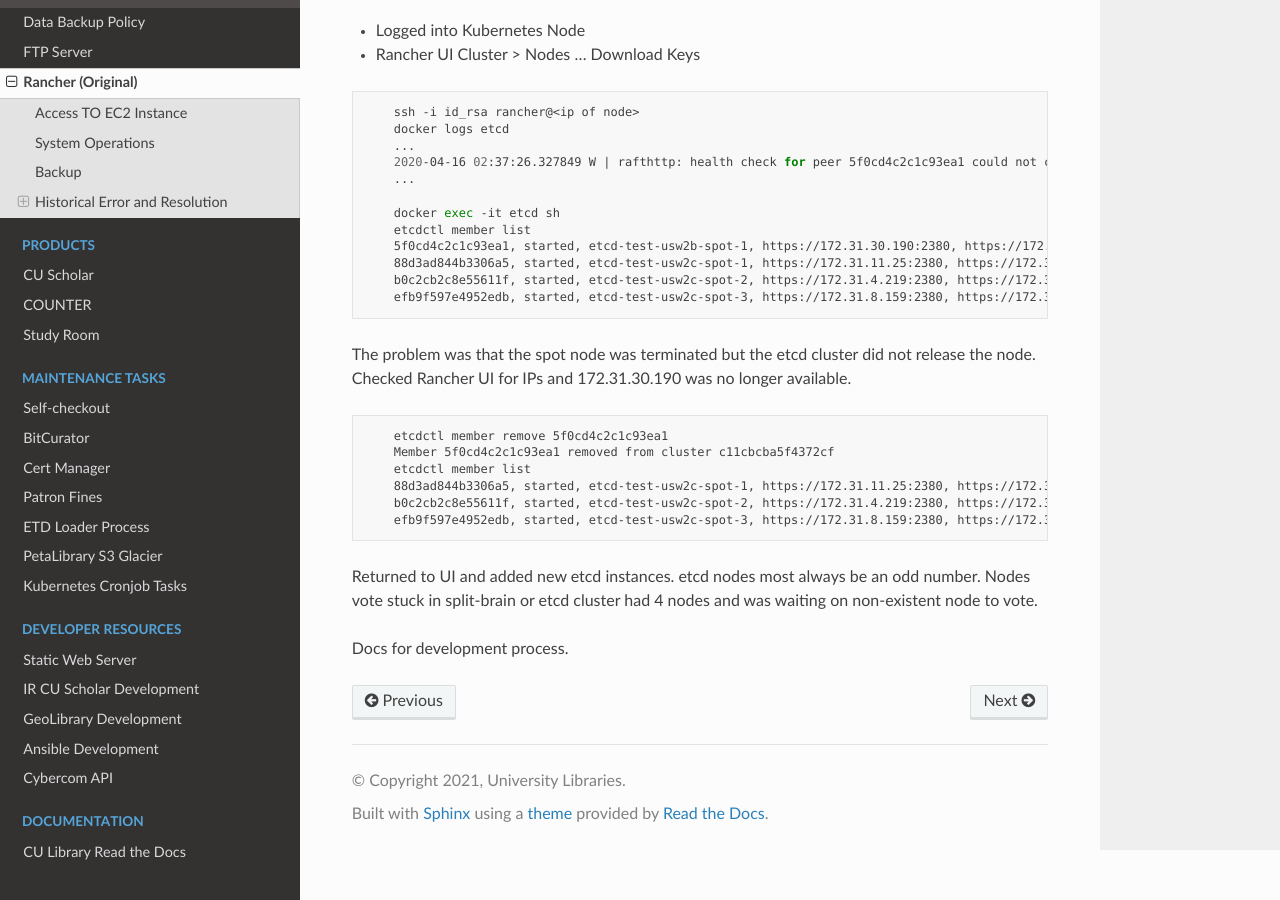
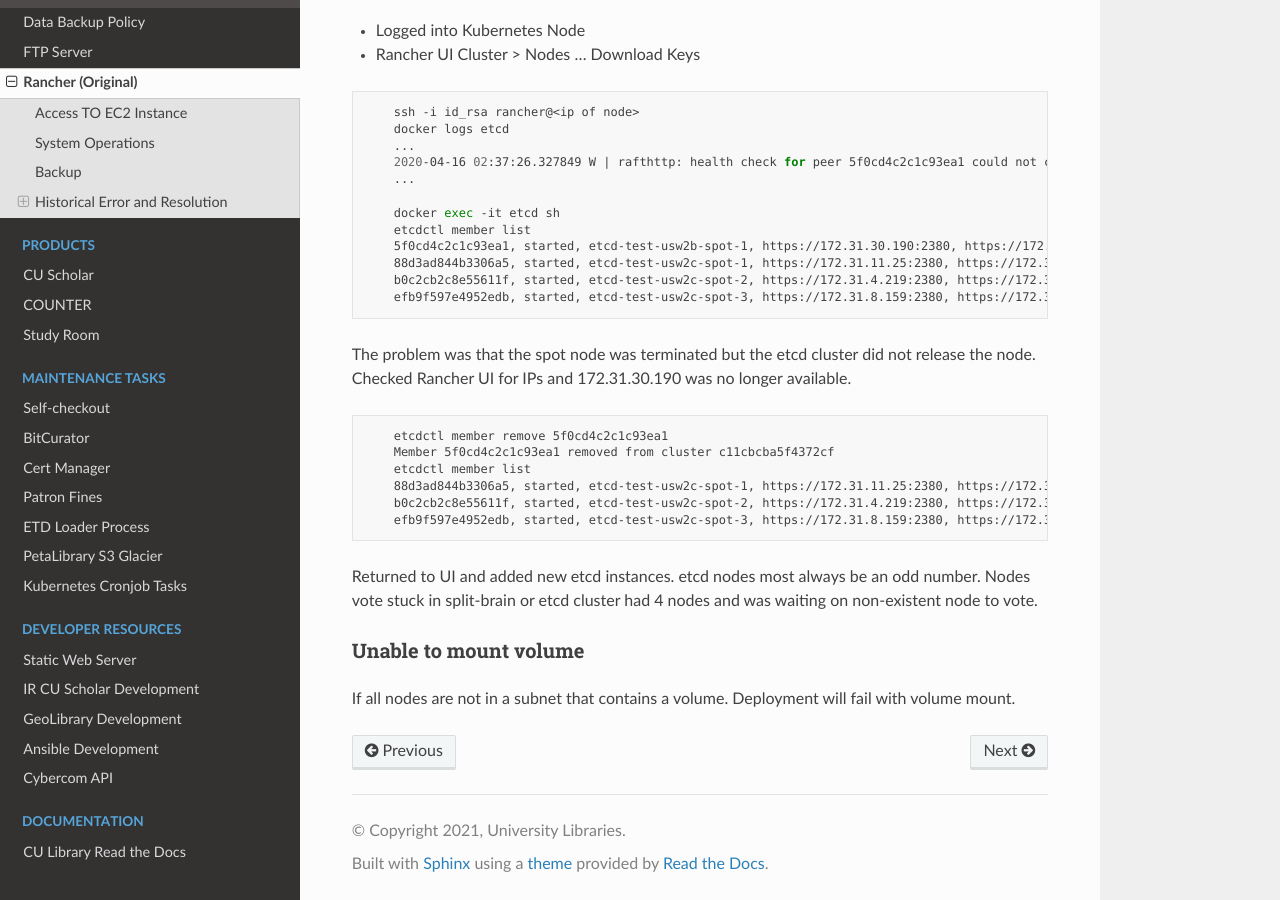
Before and after one commit to culibraries/documentation, a Sphinx documentation site: the page built from docs/pages/rancher.md, in a window 1280 px wide and 900 px high, scrolled down 1726 px. Built offline with Sphinx 7.4.7 and the Read the Docs theme 2.0.0, drawn with Linux system fonts in a browser that asks for light colours.

Commit message:
mount error

```diff
--- a/docs/pages/rancher.md
+++ b/docs/pages/rancher.md
@@ -90,5 +90,6 @@ The problem was that the spot node was terminated but the etcd cluster did not r
 
 Returned to UI and added new etcd instances. etcd nodes most always be an odd number. Nodes vote stuck in split-brain or etcd cluster had 4 nodes and was waiting on non-existent node to vote.
 
+### Unable to mount volume
 
-Docs for development process.
+If all nodes are not in a subnet that contains a volume. Deployment will fail with volume mount.
```
